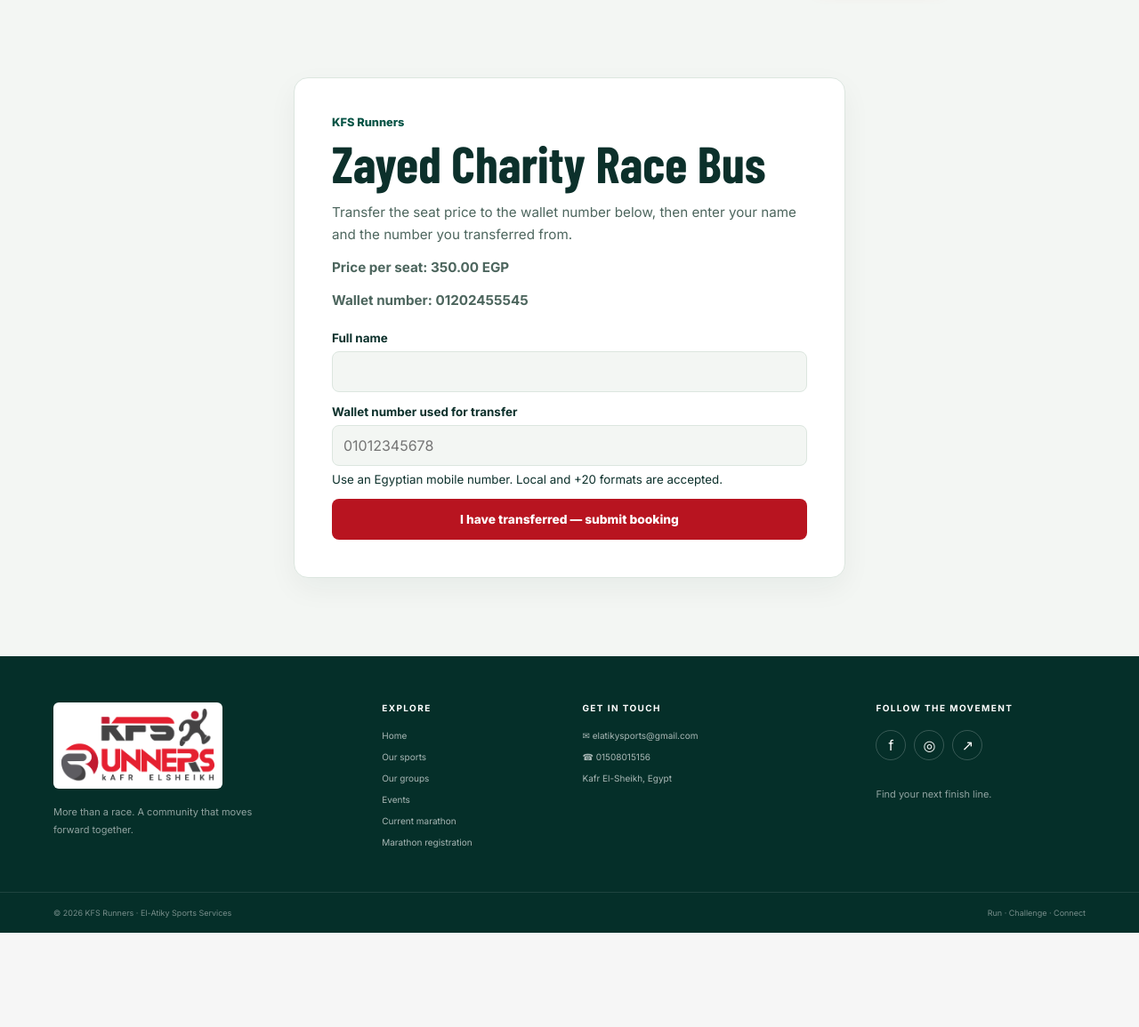
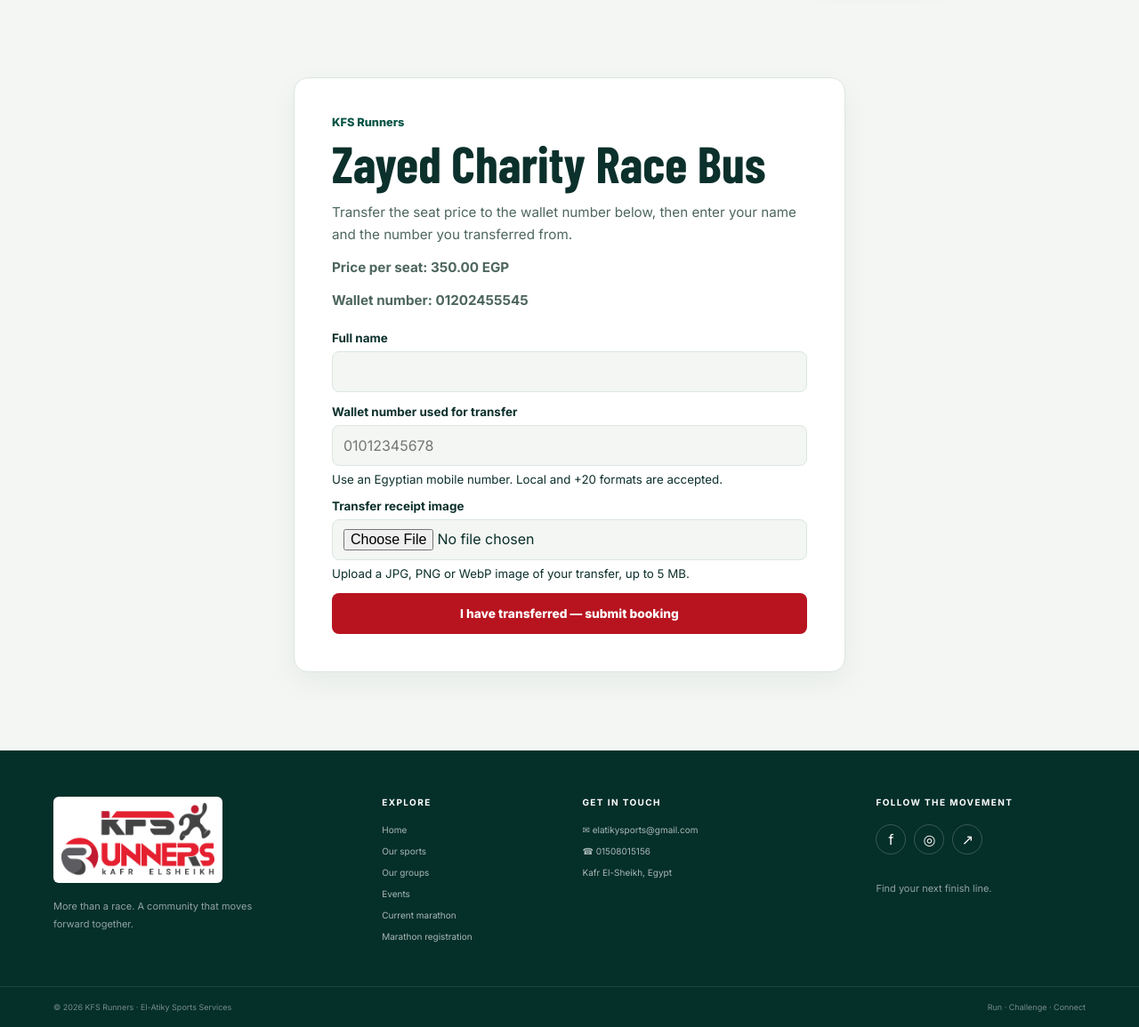
Before and after one commit to elswalhi/kfs-runners-platform, a Laravel app: page /zayed-bus in a window 1280 px wide. Shown: the part 83-1238 px from the top of the page at 89% size. Before the commit the page ends 1132 px from the top, so only its background shows below. Run offline with Laravel 12, Linux system fonts and the light colour scheme; tables that the repository leaves empty hold one stand-in row (values such as "Sample post"); some web fonts are replaced.

Commit message:
Add bus transfer receipt uploads

```diff
--- a/backend/app/Http/Controllers/Web/BusBookingController.php
+++ b/backend/app/Http/Controllers/Web/BusBookingController.php
@@ -10,6 +10,7 @@ use Illuminate\Http\Request;
 use Illuminate\Support\Facades\DB;
 use Illuminate\Support\Facades\Log;
 use Illuminate\Support\Facades\Mail;
+use Illuminate\Support\Facades\Storage;
 use Illuminate\Support\Str;
 use Throwable;
 
@@ -32,6 +33,7 @@ class BusBookingController
             'name' => ['required', 'string', 'min:2', 'max:150'],
             'phone' => ['required', 'string', 'max:32', 'regex:/\A(?:01[0125][0-9]{8}|\+201[0125][0-9]{8})\z/'],
             'displayed_price' => ['required', 'numeric', 'gt:1'],
+            'receipt' => ['required', 'file', 'image', 'mimes:jpg,jpeg,png,webp', 'max:5120', 'dimensions:max_width=8000,max_height=8000'],
         ]);
         if (! preg_match('/\p{L}/u', $data['name'])) {
             return back()->withInput()->withErrors(['name' => __('Please enter a name containing letters.')]);
@@ -40,14 +42,22 @@ class BusBookingController
         if (round((float) $data['displayed_price'], 2) !== round($price, 2)) {
             return back()->withInput()->withErrors(['price' => __('The ticket price has changed. Please review the new price before continuing.')]);
         }
-        unset($data['displayed_price']);
-        $booking = DB::transaction(function () use ($data, $price) {
+        unset($data['displayed_price'], $data['receipt']);
+        $receiptPath = $request->file('receipt')->store('bus-receipts', 'local');
+        if (! is_string($receiptPath)) {
+            return back()->withInput($request->except('receipt'))
+                ->withErrors(['receipt' => __('Could not save the transfer image. Please try again.')]);
+        }
+
+        try {
+            $booking = DB::transaction(function () use ($data, $price, $receiptPath) {
                 $booking = BusBooking::create([
                     ...$data,
                     'name' => trim($data['name']),
                     'reference' => 'BUS-'.strtoupper(Str::random(24)),
                     'amount' => $price,
                     'payment_status' => 'pending',
+                    'receipt_path' => $receiptPath,
                 ]);
                 Payment::create([
                     'bus_booking_id' => $booking->id,
@@ -60,6 +70,10 @@ class BusBookingController
 
                 return $booking;
             });
+        } catch (Throwable $exception) {
+            Storage::disk('local')->delete($receiptPath);
+            throw $exception;
+        }
 
         try {
             if (config('mail.default') === 'log') {
--- a/backend/app/Models/BusBooking.php
+++ b/backend/app/Models/BusBooking.php
@@ -10,7 +10,8 @@ class BusBooking extends Model
 {
     use SoftDeletes;
 
-    protected $fillable = ['reference', 'name', 'email', 'phone', 'amount', 'payment_status'];
+    protected $fillable = ['reference', 'name', 'email', 'phone', 'amount', 'payment_status', 'receipt_path'];
+    protected $hidden = ['receipt_path'];
 
     protected function casts(): array
     {
--- a/backend/resources/views/admin/bus-bookings.blade.php
+++ b/backend/resources/views/admin/bus-bookings.blade.php
@@ -67,6 +67,9 @@
                     <tr>
                         <td><bdi>{{ $booking->booking_number }}</bdi></td><td>{{ $booking->name }}</td><td>{{ $booking->email ?: '—' }}</td><td><bdi>{{ $booking->phone }}</bdi></td><td>EGP {{ number_format($booking->amount, 2) }}</td><td>{{ __(ucfirst($booking->payment_status)) }}<br><small>{{ $booking->payment?->provider === 'wallet' ? __('Wallet transfer') : __('EasyKash') }}</small></td><td>{{ $booking->created_at->format('d M Y, H:i') }}</td>
                         <td>
+                            @if ($booking->receipt_path)
+                                <a class="stitch-btn stitch-btn-secondary bus-action" href="{{ route('admin.bus.receipt', $booking->id) }}">{{ __('Download transfer image') }}</a>
+                            @endif
                             @if ($deleted)
                                 <form method="POST" action="{{ route('admin.bus.restore', $booking->id) }}">@csrf @method('PATCH')<button class="stitch-btn stitch-btn-secondary bus-action" type="submit">{{ __('Restore') }}</button></form>
                             @else
--- a/backend/resources/views/emails/bus-wallet-booking-notification.blade.php
+++ b/backend/resources/views/emails/bus-wallet-booking-notification.blade.php
@@ -10,6 +10,7 @@
         <p>رقم المحفظة المُحوِّلة: <bdi>{{ $booking->phone }}</bdi></p>
         <p>المبلغ: {{ number_format((float) $booking->amount, 2) }} جنيه</p>
         <p>حالة الدفع: في انتظار المراجعة</p>
+        <p><a href="{{ route('admin.bus.receipt', $booking->id) }}">تحميل صورة التحويل بعد تسجيل الدخول</a></p>
         <a href="{{ route('admin.bus.index', ['search' => $booking->booking_number]) }}">عرض الحجز في الداشبورد</a>
     </div>
 </body>
--- a/backend/resources/views/site/bus-booking.blade.php
+++ b/backend/resources/views/site/bus-booking.blade.php
@@ -15,7 +15,7 @@
             @if ($errors->any())
                 <div class="runner-error" role="alert"><ul>@foreach ($errors->all() as $error)<li>{{ $error }}</li>@endforeach</ul></div>
             @endif
-            <form class="runner-form" method="POST" action="{{ route('bus.store') }}">
+            <form class="runner-form" method="POST" action="{{ route('bus.store') }}" enctype="multipart/form-data">
                 @csrf
                 <input type="hidden" name="displayed_price" value="{{ number_format($price, 2, '.', '') }}">
                 <div class="runner-field">
@@ -27,6 +27,11 @@
                     <input id="bus-phone" name="phone" type="tel" dir="ltr" value="{{ old('phone') }}" autocomplete="tel" maxlength="32" placeholder="01012345678" required>
                     <small>{{ __('Use an Egyptian mobile number. Local and +20 formats are accepted.') }}</small>
                 </div>
+                <div class="runner-field">
+                    <label for="bus-receipt">{{ __('Transfer receipt image') }}</label>
+                    <input id="bus-receipt" name="receipt" type="file" accept="image/jpeg,image/png,image/webp" required>
+                    <small>{{ __('Upload a JPG, PNG or WebP image of your transfer, up to 5 MB.') }}</small>
+                </div>
                 <button class="runner-button" type="submit">{{ __('I have transferred — submit booking') }}</button>
             </form>
         </section>
--- a/backend/routes/web.php
+++ b/backend/routes/web.php
@@ -64,6 +64,7 @@ Route::prefix('admin')->name('admin.')->group(function () {
         Route::delete('/bus-bookings/{booking}', [AdminBusBookingController::class, 'destroy'])->name('bus.destroy');
         Route::patch('/bus-bookings/{booking}/restore', [AdminBusBookingController::class, 'restore'])->name('bus.restore');
         Route::patch('/bus-bookings/{booking}/payment', [AdminBusBookingController::class, 'updatePayment'])->name('bus.payment');
+        Route::get('/bus-bookings/{booking}/receipt', [AdminBusBookingController::class, 'receipt'])->name('bus.receipt');
         Route::get('/export-overview', [AdminWebController::class, 'exportOverview'])->name('export-overview');
         Route::post('/registrations/clear-all', [AdminWebController::class, 'clearAllRegistrations'])->middleware('throttle:1,1')->name('registrations.clear-all');
         Route::get('/registrations', [AdminWebController::class, 'registrations'])->name('registrations');
```
Also changed, not shown: backend/app/Http/Controllers/Web/AdminBusBookingController.php (+14 -0 lines), backend/database/migrations/2026_11_23_000002_add_receipt_path_to_bus_bookings.php (added), backend/lang/ar.json. Lines whose indentation alone changed are shown as unchanged.
